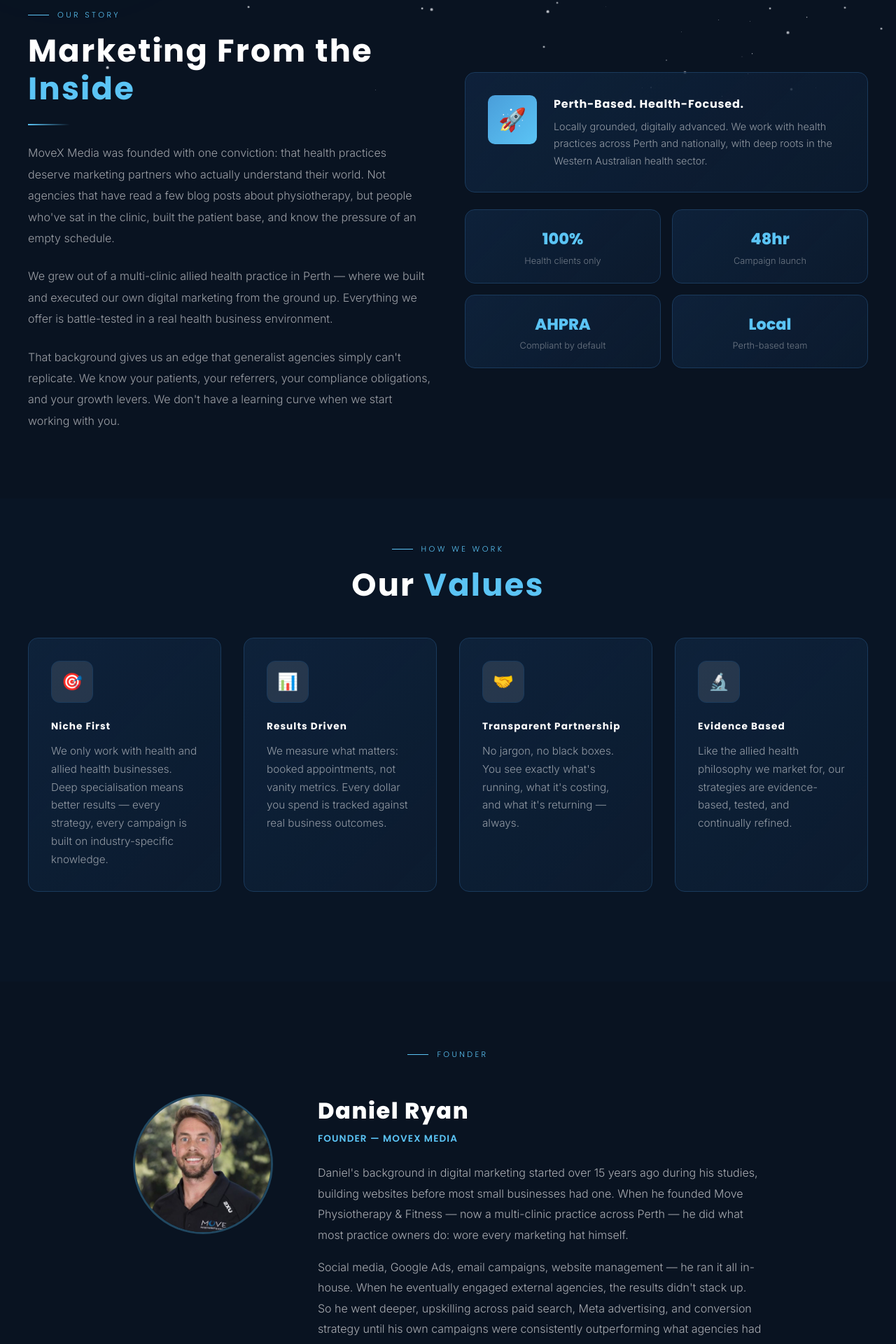
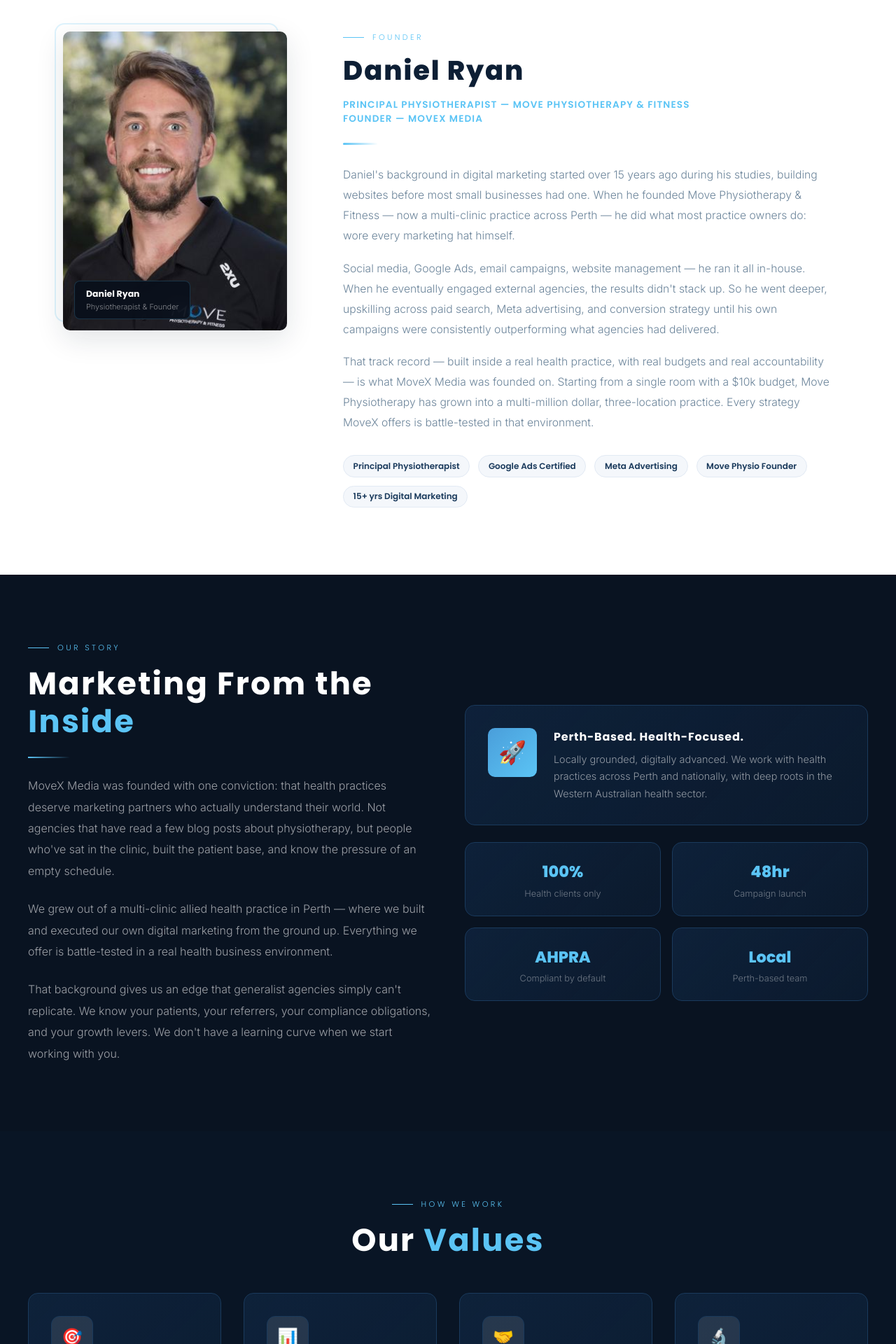
Before and after one commit to MoveXMedia/movexmedia, a Next.js app: page /about in a window 1280 px wide. Shown: the part 661-2581 px from the top of the page at 70% size. Built offline with nearby package versions, Linux system fonts and the light colour scheme.

Commit message:
About page: Daniel Ryan section second in light mode, then Story, then Values

```diff
--- a/pages/about.js
+++ b/pages/about.js
@@ -67,8 +67,64 @@
         </div>
       </section>
 
-      {/* Story */}
-      <section style={{ padding: '4rem 2rem 6rem', background: 'rgba(15,37,64,0.2)' }}>
+      {/* ── DANIEL RYAN (light) ── */}
+      <section style={{ padding: '6rem 2rem', background: '#ffffff' }}>
+        <div style={{ maxWidth: '1100px', margin: '0 auto' }}>
+          <div style={{ display: 'grid', gridTemplateColumns: '320px 1fr', gap: '5rem', alignItems: 'start' }} className="founder-grid">
+
+            {/* Photo */}
+            <div style={{ position: 'relative', flexShrink: 0 }}>
+              <div style={{ position: 'absolute', top: '-12px', left: '-12px', width: '100%', height: '100%', border: '2px solid rgba(91,196,245,0.2)', borderRadius: '14px', zIndex: 0 }} />
+              <img
+                src="/daniel-ryan.jpg"
+                alt="Daniel Ryan — Founder, MoveX Media"
+                style={{ width: '100%', borderRadius: '10px', display: 'block', objectFit: 'cover', aspectRatio: '3/4', position: 'relative', zIndex: 1, boxShadow: '0 12px 40px rgba(13,31,53,0.12)' }}
+              />
+              <div style={{ position: 'absolute', bottom: '16px', left: '16px', zIndex: 2, background: 'rgba(8,15,26,0.85)', backdropFilter: 'blur(12px)', border: '1px solid rgba(91,196,245,0.2)', borderRadius: '8px', padding: '0.6rem 1rem' }}>
+                <div style={{ fontFamily: 'Poppins, sans-serif', fontWeight: 700, fontSize: '0.78rem', color: 'white' }}>Daniel Ryan</div>
+                <div style={{ fontSize: '0.68rem', color: 'rgba(255,255,255,0.5)', marginTop: '0.1rem' }}>Physiotherapist & Founder</div>
+              </div>
+            </div>
+
+            {/* Copy */}
+            <div>
+              <div className="section-label" style={{ color: '#5bc4f5' }}>Founder</div>
+              <h2 style={{ fontFamily: 'Poppins, sans-serif', fontWeight: 800, fontSize: 'clamp(1.8rem, 3vw, 2.4rem)', lineHeight: 1.2, color: '#0d1f35', marginBottom: '1rem' }}>
+                Daniel Ryan
+              </h2>
+              <p style={{ color: '#5bc4f5', fontFamily: 'Poppins, sans-serif', fontSize: '0.85rem', fontWeight: 600, letterSpacing: '0.08em', textTransform: 'uppercase', marginBottom: '1.5rem' }}>
+                Principal Physiotherapist — Move Physiotherapy & Fitness<br />
+                Founder — MoveX Media
+              </p>
+              <div style={{ width: '50px', height: '3px', background: 'linear-gradient(90deg, #5bc4f5, transparent)', borderRadius: '2px', marginBottom: '1.75rem' }} />
+              <p style={{ color: '#6b849a', lineHeight: '1.85', fontWeight: 300, marginBottom: '1.1rem', fontSize: '0.98rem' }}>
+                Daniel&apos;s background in digital marketing started over 15 years ago during his studies, building websites before most small businesses had one. When he founded Move Physiotherapy &amp; Fitness — now a multi-clinic practice across Perth — he did what most practice owners do: wore every marketing hat himself.
+              </p>
+              <p style={{ color: '#6b849a', lineHeight: '1.85', fontWeight: 300, marginBottom: '1.1rem', fontSize: '0.98rem' }}>
+                Social media, Google Ads, email campaigns, website management — he ran it all in-house. When he eventually engaged external agencies, the results didn&apos;t stack up. So he went deeper, upskilling across paid search, Meta advertising, and conversion strategy until his own campaigns were consistently outperforming what agencies had delivered.
+              </p>
+              <p style={{ color: '#6b849a', lineHeight: '1.85', fontWeight: 300, marginBottom: '2rem', fontSize: '0.98rem' }}>
+                That track record — built inside a real health practice, with real budgets and real accountability — is what MoveX Media was founded on. Starting from a single room with a $10k budget, Move Physiotherapy has grown into a multi-million dollar, three-location practice. Every strategy MoveX offers is battle-tested in that environment.
+              </p>
+
+              {/* Credential pills */}
+              <div style={{ display: 'flex', gap: '0.75rem', flexWrap: 'wrap' }}>
+                {['Principal Physiotherapist', 'Google Ads Certified', 'Meta Advertising', 'Move Physio Founder', '15+ yrs Digital Marketing'].map(tag => (
+                  <span key={tag} style={{ background: '#f4f7fb', border: '1px solid #e2eaf4', borderRadius: '20px', padding: '0.35rem 0.85rem', fontFamily: 'Poppins, sans-serif', fontSize: '0.75rem', fontWeight: 600, color: '#1a3a5c' }}>{tag}</span>
+                ))}
+              </div>
+            </div>
+          </div>
+        </div>
+        <style>{`
+          @media (max-width: 900px) {
+            .founder-grid { grid-template-columns: 1fr !important; gap: 3rem !important; }
+          }
+        `}</style>
+      </section>
+
+      {/* ── STORY — Marketing From the Inside ── */}
+      <section style={{ padding: '6rem 2rem', background: 'rgba(15,37,64,0.2)' }}>
         <div style={{ maxWidth: '1200px', margin: '0 auto' }}>
           <div className="grid-2">
             <div>
@@ -78,7 +134,7 @@
               </h2>
               <div className="divider" />
               <p style={{ color: 'rgba(255,255,255,0.6)', lineHeight: '1.9', marginBottom: '1.5rem', fontWeight: 300 }}>
-                MoveX Media was founded with one conviction: that health practices deserve marketing partners who actually understand their world. Not agencies that have read a few blog posts about physiotherapy, but people who've sat in the clinic, built the patient base, and know the pressure of an empty schedule.
+                MoveX Media was founded with one conviction: that health practices deserve marketing partners who actually understand their world. Not agencies that have read a few blog posts about physiotherapy, but people who&apos;ve sat in the clinic, built the patient base, and know the pressure of an empty schedule.
               </p>
               <p style={{ color: 'rgba(255,255,255,0.6)', lineHeight: '1.9', marginBottom: '1.5rem', fontWeight: 300 }}>
                 We grew out of a multi-clinic allied health practice in Perth — where we built and executed our own digital marketing from the ground up. Everything we offer is battle-tested in a real health business environment.
@@ -89,41 +145,18 @@
             </div>
 
             <div style={{ display: 'flex', flexDirection: 'column', gap: '1.5rem' }}>
-              {/* Profile card */}
               <div className="card">
                 <div style={{ display: 'flex', gap: '1.5rem', alignItems: 'flex-start' }}>
-                  <div style={{
-                    width: '70px',
-                    height: '70px',
-                    background: 'linear-gradient(135deg, #4a9eda, #5bc4f5)',
-                    display: 'flex',
-                    alignItems: 'center',
-                    justifyContent: 'center',
-                    fontSize: '2rem',
-                    flexShrink: 0,
-                    borderRadius: '10px',
-                  }}>
-                    🚀
-                  </div>
+                  <div style={{ width: '70px', height: '70px', background: 'linear-gradient(135deg, #4a9eda, #5bc4f5)', display: 'flex', alignItems: 'center', justifyContent: 'center', fontSize: '2rem', flexShrink: 0, borderRadius: '10px' }}>🚀</div>
                   <div>
-                    <h3 style={{
-                      fontFamily: 'Poppins, sans-serif',
-                      fontSize: '1rem',
-                      marginBottom: '0.5rem',
-                    }}>Perth-Based. Health-Focused.</h3>
+                    <h3 style={{ fontFamily: 'Poppins, sans-serif', fontSize: '1rem', marginBottom: '0.5rem' }}>Perth-Based. Health-Focused.</h3>
                     <p style={{ color: 'rgba(255,255,255,0.55)', fontSize: '0.9rem', lineHeight: '1.7', fontWeight: 300 }}>
                       Locally grounded, digitally advanced. We work with health practices across Perth and nationally, with deep roots in the Western Australian health sector.
                     </p>
                   </div>
                 </div>
               </div>
-
-              {/* Stats grid */}
-              <div style={{
-                display: 'grid',
-                gridTemplateColumns: '1fr 1fr',
-                gap: '1rem',
-              }}>
+              <div style={{ display: 'grid', gridTemplateColumns: '1fr 1fr', gap: '1rem' }}>
                 {[
                   { val: '100%', label: 'Health clients only' },
                   { val: '48hr', label: 'Campaign launch' },
@@ -131,16 +164,8 @@
                   { val: 'Local', label: 'Perth-based team' },
                 ].map(s => (
                   <div key={s.label} className="card" style={{ textAlign: 'center', padding: '1.5rem 1rem' }}>
-                    <div style={{
-                      fontFamily: 'Poppins, sans-serif',
-                      fontSize: '1.4rem',
-                      fontWeight: 800,
-                      color: '#5bc4f5',
-                      marginBottom: '0.4rem',
-                    }}>{s.val}</div>
-                    <div style={{ color: 'rgba(255,255,255,0.4)', fontSize: '0.8rem', fontWeight: 300 }}>
-                      {s.label}
-                    </div>
+                    <div style={{ fontFamily: 'Poppins, sans-serif', fontSize: '1.4rem', fontWeight: 800, color: '#5bc4f5', marginBottom: '0.4rem' }}>{s.val}</div>
+                    <div style={{ color: 'rgba(255,255,255,0.4)', fontSize: '0.8rem', fontWeight: 300 }}>{s.label}</div>
                   </div>
                 ))}
               </div>
@@ -149,8 +174,8 @@
         </div>
       </section>
 
-      {/* Values */}
-      <section style={{ padding: '4rem 2rem 8rem', background: 'rgba(15,37,64,0.3)' }}>
+      {/* ── OUR VALUES ── */}
+      <section style={{ padding: '6rem 2rem', background: 'rgba(15,37,64,0.3)' }}>
         <div style={{ maxWidth: '1200px', margin: '0 auto' }}>
           <div style={{ marginBottom: '3rem', textAlign: 'center' }}>
             <div className="section-label" style={{ justifyContent: 'center' }}>How We Work</div>
@@ -158,63 +183,26 @@
               Our <span>Values</span>
             </h2>
           </div>
-
           <div className="grid-3" style={{ gridTemplateColumns: 'repeat(auto-fit, minmax(260px, 1fr))' }}>
             {values.map(v => (
               <div className="card" key={v.title}>
                 <div className="icon-wrap">{v.icon}</div>
-                <h3 style={{
-                  fontFamily: 'Poppins, sans-serif',
-                  fontSize: '0.85rem',
-                  letterSpacing: '0.08em',
-                  marginBottom: '0.75rem',
-                }}>{v.title}</h3>
-                <p style={{ color: 'rgba(255,255,255,0.55)', lineHeight: '1.7', fontWeight: 300, fontSize: '0.95rem' }}>
-                  {v.desc}
-                </p>
+                <h3 style={{ fontFamily: 'Poppins, sans-serif', fontSize: '0.85rem', letterSpacing: '0.08em', marginBottom: '0.75rem' }}>{v.title}</h3>
+                <p style={{ color: 'rgba(255,255,255,0.55)', lineHeight: '1.7', fontWeight: 300, fontSize: '0.95rem' }}>{v.desc}</p>
               </div>
             ))}
           </div>
         </div>
       </section>
 
-      {/* Founder */}
-      <section style={{ padding: '6rem 2rem', background: 'rgba(15,37,64,0.2)' }}>
-        <div style={{ maxWidth: '900px', margin: '0 auto' }}>
-          <div className="section-label" style={{ justifyContent: 'center', marginBottom: '3rem' }}>Founder</div>
-          <div style={{ display: 'flex', gap: '4rem', alignItems: 'flex-start', flexWrap: 'wrap' }}>
-            <div style={{ flexShrink: 0 }}>
-              <img
-                src="/daniel-ryan.jpg"
-                alt="Daniel Ryan — Founder, MoveX Media"
-                style={{ width: '200px', height: '200px', borderRadius: '50%', objectFit: 'cover', objectPosition: 'top', border: '3px solid rgba(91,196,245,0.3)', display: 'block' }}
-              />
-            </div>
-            <div style={{ flex: 1, minWidth: '260px' }}>
-              <h2 style={{ fontFamily: 'Poppins, sans-serif', fontWeight: 800, fontSize: 'clamp(1.5rem, 3vw, 2rem)', color: 'white', marginBottom: '0.4rem' }}>Daniel Ryan</h2>
-              <p style={{ color: '#5bc4f5', fontFamily: 'Poppins, sans-serif', fontSize: '0.85rem', fontWeight: 600, letterSpacing: '0.08em', textTransform: 'uppercase', marginBottom: '1.5rem' }}>Founder — MoveX Media</p>
-              <p style={{ color: 'rgba(255,255,255,0.65)', lineHeight: '1.85', fontWeight: 300, marginBottom: '1rem' }}>
-                Daniel&apos;s background in digital marketing started over 15 years ago during his studies, building websites before most small businesses had one. When he founded Move Physiotherapy &amp; Fitness — now a multi-clinic practice across Perth — he did what most practice owners do: wore every marketing hat himself.
-              </p>
-              <p style={{ color: 'rgba(255,255,255,0.65)', lineHeight: '1.85', fontWeight: 300, marginBottom: '1rem' }}>
-                Social media, Google Ads, email campaigns, website management — he ran it all in-house. When he eventually engaged external agencies, the results didn&apos;t stack up. So he went deeper, upskilling across paid search, Meta advertising, and conversion strategy until his own campaigns were consistently outperforming what agencies had delivered.
-              </p>
-              <p style={{ color: 'rgba(255,255,255,0.65)', lineHeight: '1.85', fontWeight: 300 }}>
-                That track record — built inside a real health practice, with real budgets and real accountability — is what MoveX Media was founded on.
-              </p>
-            </div>
-          </div>
-        </div>
-      </section>
-
       {/* CTA */}
-      <section style={{ padding: '6rem 2rem', textAlign: 'center', }}>
+      <section style={{ padding: '6rem 2rem', textAlign: 'center' }}>
         <div style={{ maxWidth: '600px', margin: '0 auto' }}>
           <h2 className="section-title" style={{ textAlign: 'center' }}>
             Ready to Work<br /><span>Together?</span>
           </h2>
           <p style={{ color: 'rgba(255,255,255,0.55)', lineHeight: '1.8', marginBottom: '2rem', fontWeight: 300 }}>
-            Book a free strategy session and let's talk about where you want your practice to go.
+            Book a free strategy session and let&apos;s talk about where you want your practice to go.
           </p>
           <Link href="/contact" className="btn-primary">
             Book a Free Session →
```
